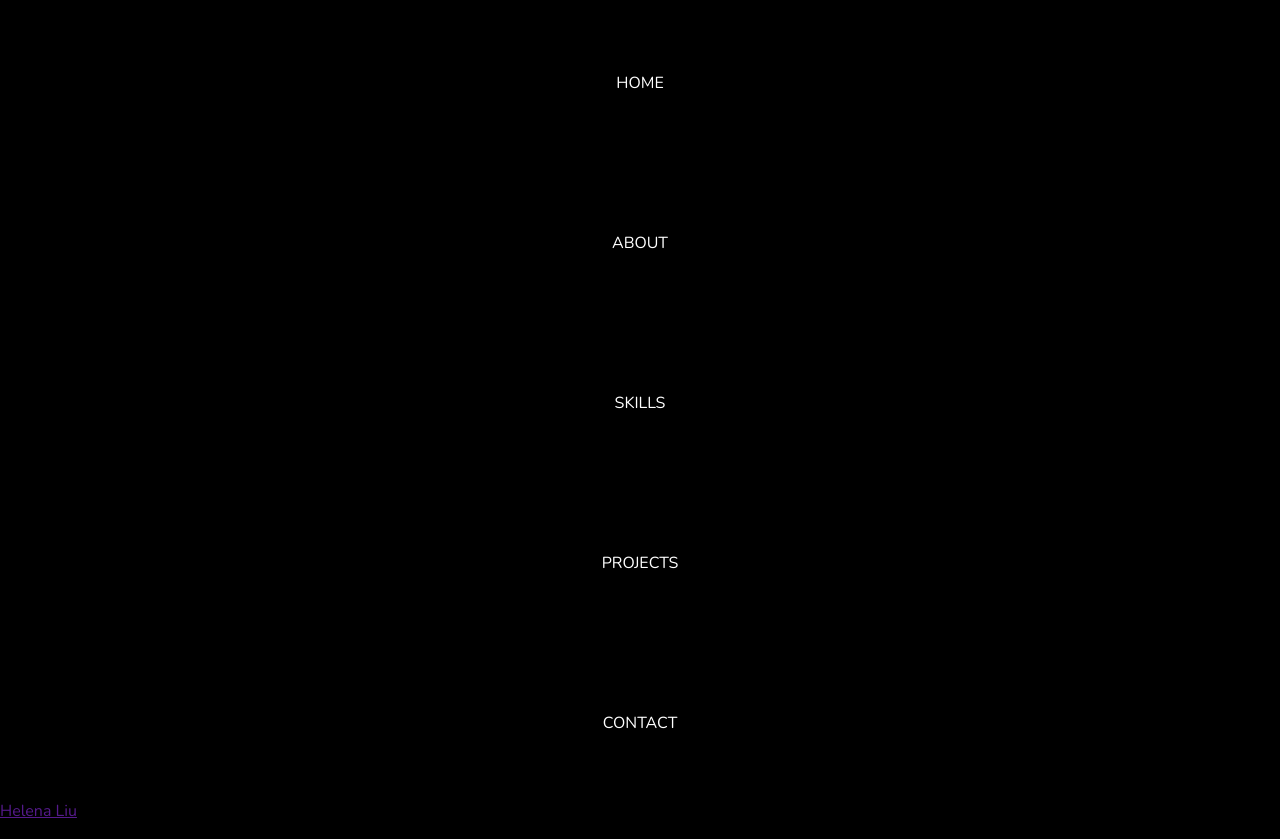
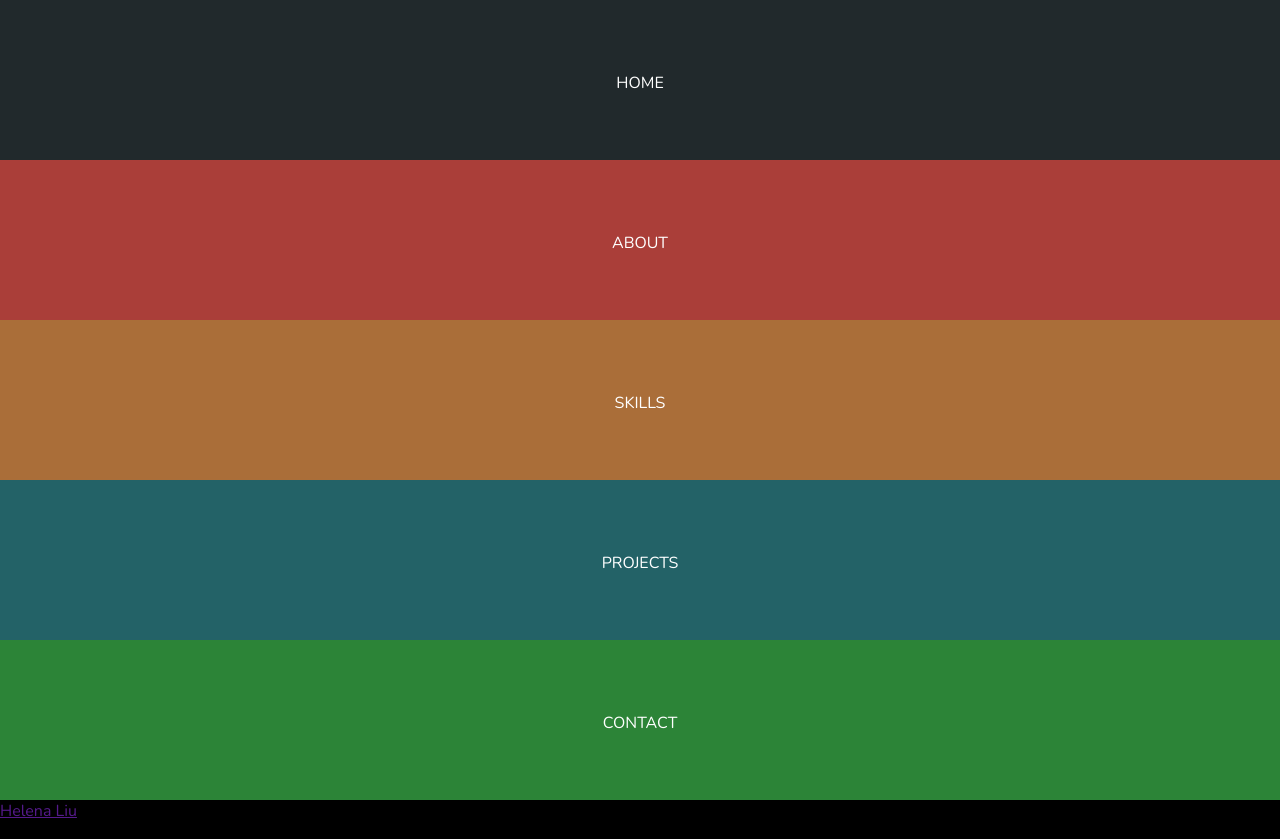
Before and after one commit to Helena2018/navigation-nation, a plain HTML site: page index.html in a window 1280 px wide. Drawn offline with nearby package versions, Linux system fonts and the light colour scheme.

Commit message:
select each part of the navigation color with selector

```diff
--- a/style.css
+++ b/style.css
@@ -67,3 +67,23 @@ nav li a::before {
 nav li a:hover::before {
   opacity: 1;
 }
+
+nav li:nth-of-type(1) {
+  background-color: var(--navColor1);
+}
+
+nav li:nth-of-type(2) {
+  background-color: var(--navColor2);
+}
+
+nav li:nth-of-type(3) {
+  background-color: var(--navColor3);
+}
+
+nav li:nth-of-type(4) {
+  background-color: var(--navColor4);
+}
+
+nav li:nth-of-type(5) {
+  background-color: var(--navColor5);
+}
```
